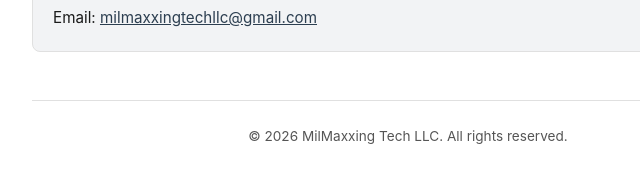
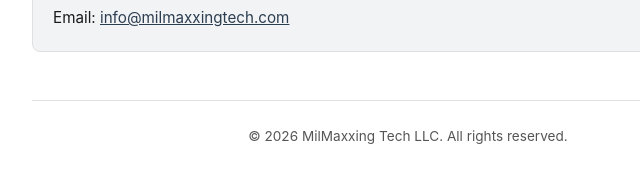
Before and after one commit to milmaxxingtechllc/warfighterkit-legal, a plain HTML site: page privacy-policy.html in a window 1280 px wide. Shown: the part 5630-5807 px from the top of the page, 232-872 px from the left. Drawn offline with Linux system fonts and the light colour scheme.

Commit message:
Update contact email to info@milmaxxingtech.com

```diff
--- a/privacy-policy.html
+++ b/privacy-policy.html
@@ -248,7 +248,7 @@
     <p>1231 Ala Kapuna St, APT 615</p>
     <p>Honolulu, HI 96819</p>
     <p>United States</p>
-    <p style="margin-top: 0.5rem;">Email: <a href="mailto:milmaxxingtechllc@gmail.com">milmaxxingtechllc@gmail.com</a></p>
+    <p style="margin-top: 0.5rem;">Email: <a href="mailto:info@milmaxxingtech.com">info@milmaxxingtech.com</a></p>
 </div>
 
 <footer>
```
Also changed, not shown: terms-of-service.html (+1 -1 lines).
